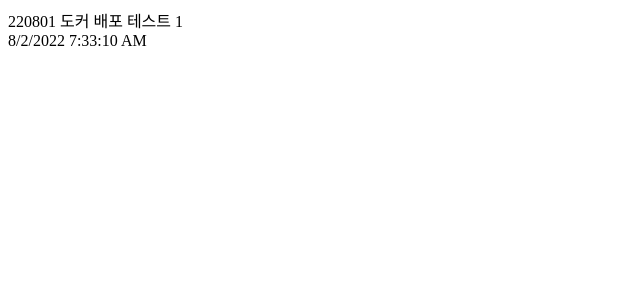
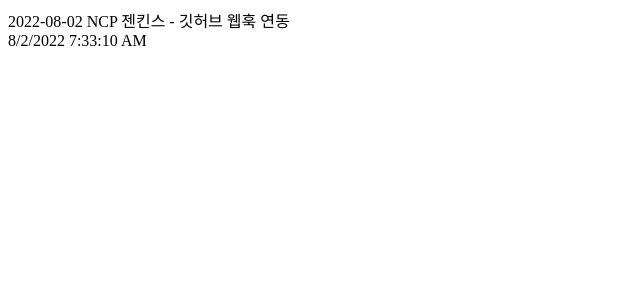
Before and after one commit to ssong91DEV/react-project, a React (Create React App) app: page / in a window 1280 px wide. Shown: the top 300 px of the page, without its empty margins (0-640 px from the left). Built offline with nearby package versions, Linux system fonts and the light colour scheme.

Commit message:
20220802 NCP - 깃허브 연동

```diff
--- a/src/containers/MainComponent.jsx
+++ b/src/containers/MainComponent.jsx
@@ -11,7 +11,7 @@
 
   return (
     <div>
-      <div>220801 도커 배포 테스트 1</div>
+      <div>2022-08-02 NCP 젠킨스 - 깃허브 웹훅 연동</div>
       <div>
         {time.toLocaleDateString()} {time.toLocaleTimeString()}
       </div>
```
Also changed, not shown: 1 other file (tests, documents, lock files or other folders).
